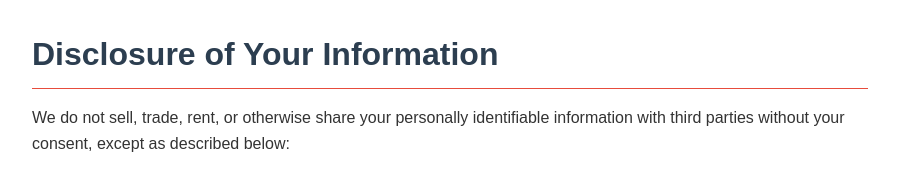
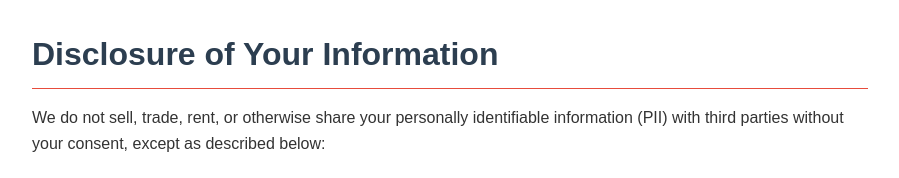
Before and after one commit to vforbigv/wenstone-pllc, a website built with Vite: page privacy-policy.html in a window 1280 px wide. Shown: the part 1409-1587 px from the top of the page, without its empty margins (190-1089 px from the left). Built offline with nearby package versions, Linux system fonts and the light colour scheme.

Commit message:
Update privacy-policy.html

```diff
--- a/privacy-policy.html
+++ b/privacy-policy.html
@@ -57,7 +57,7 @@
         </ul>
 
         <h2>Disclosure of Your Information</h2>
-        <p>We do not sell, trade, rent, or otherwise share your personally identifiable information with third parties without your consent, except as described below:</p>
+        <p>We do not sell, trade, rent, or otherwise share your personally identifiable information (PII) with third parties without your consent, except as described below:</p>
 
         <h3>Legal Requirements</h3>
         <p>We may disclose your information where required to do so by law or subpoena or if we believe that such action is necessary to comply with the law or to protect or defend our rights or property.</p>
```
